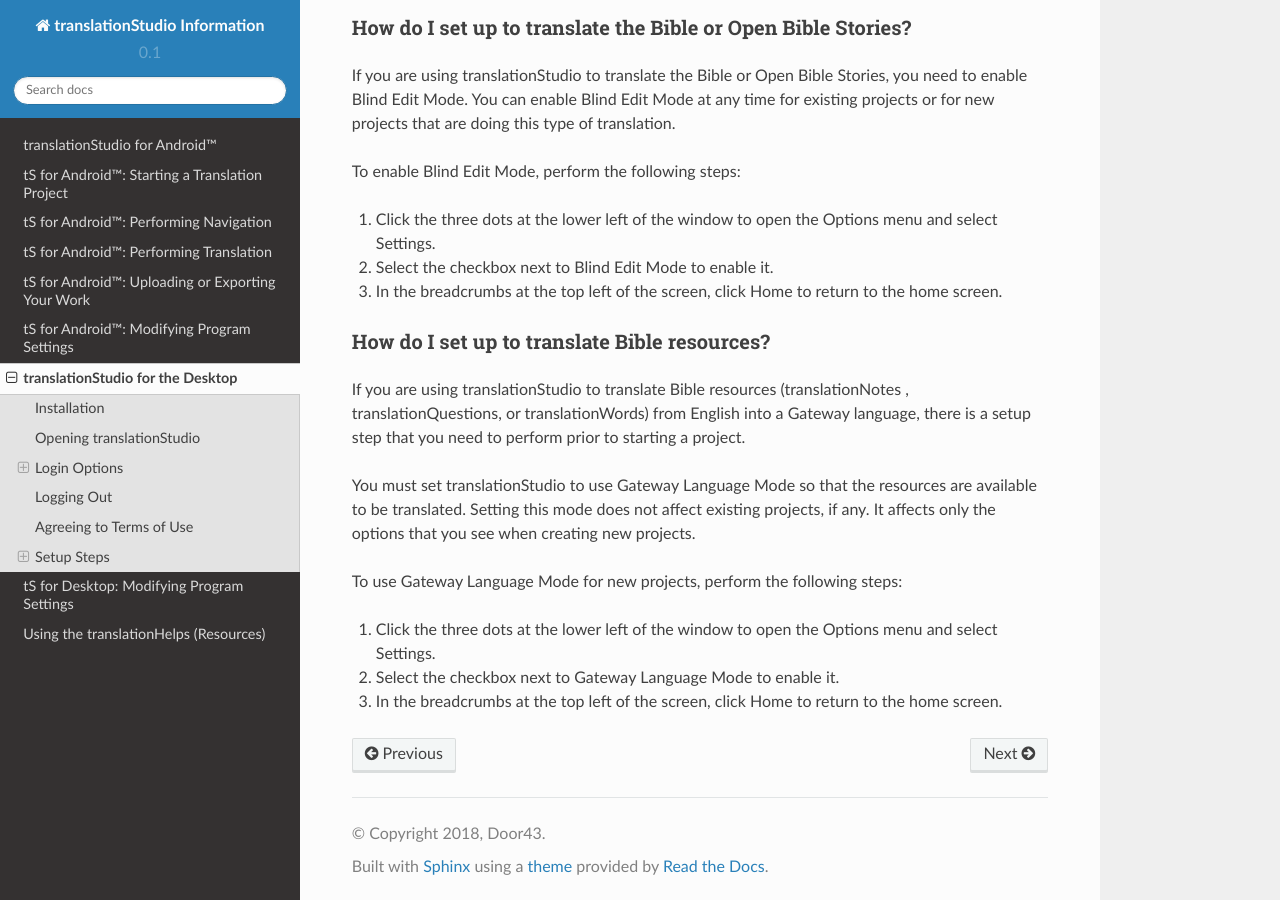
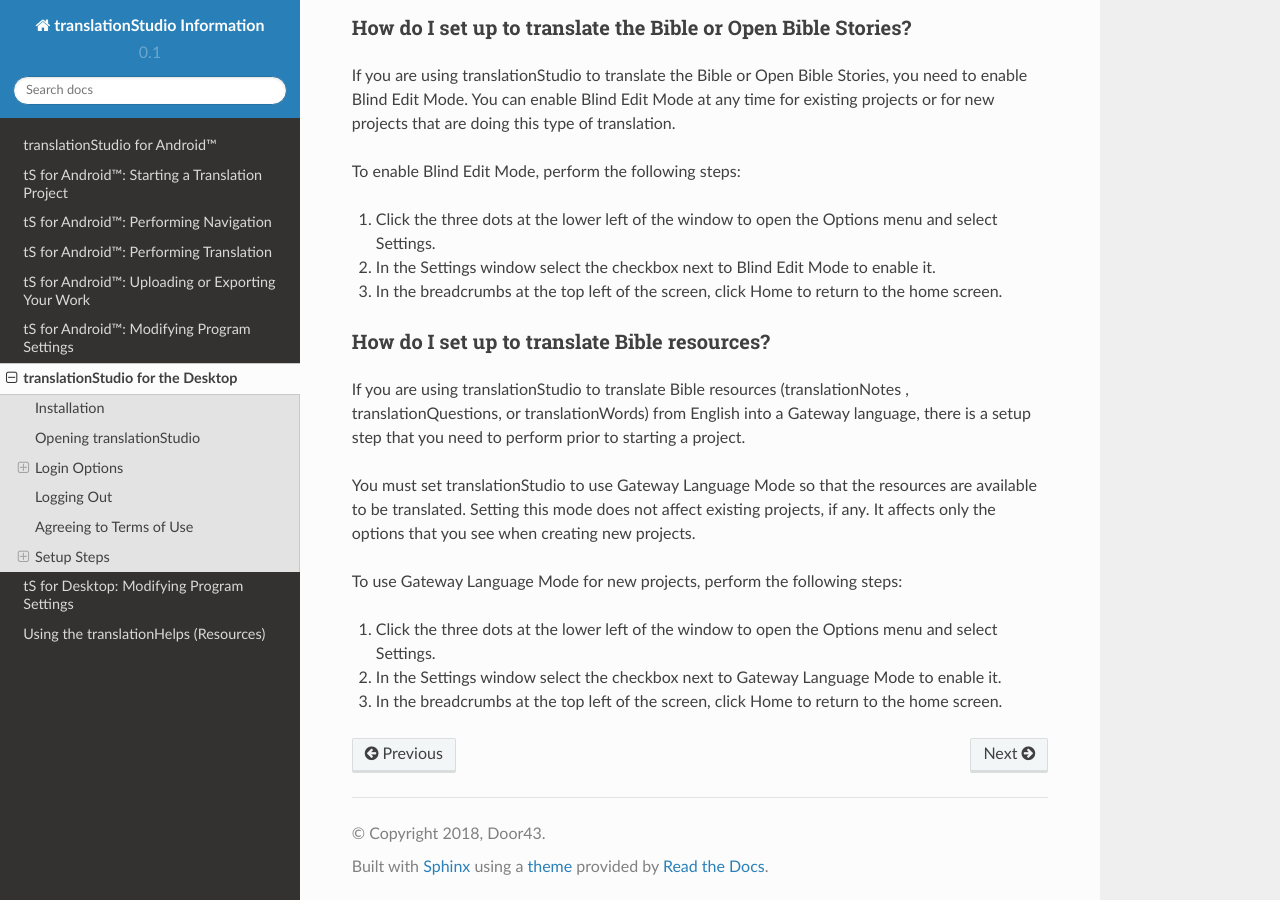
Before and after one commit to unfoldingWord-dev/translationStudio-Info, a Sphinx documentation site: the page built from docs/desktop.rst, in a window 1280 px wide and 900 px high, scrolled down 3702 px. Built offline with Sphinx 7.4.7 and the Read the Docs theme 2.0.0, drawn with Linux system fonts in a browser that asks for light colours; pages that are not in the unit, such as notebooks, are missing from menus.

Commit message:
Update desktop.rst

```diff
--- a/docs/desktop.rst
+++ b/docs/desktop.rst
@@ -164,7 +164,7 @@ To enable Blind Edit Mode, perform the following steps:
 
 1.	Click the three dots at the lower left of the window to open the Options menu and select Settings.
 
-2.	Select the checkbox next to Blind Edit Mode to enable it.
+2.	In the Settings window select the checkbox next to Blind Edit Mode to enable it.
 
 3.	In the breadcrumbs at the top left of the screen, click Home to return to the home screen.
 
@@ -179,6 +179,6 @@ To use Gateway Language Mode for new projects, perform the following steps:
 
 1.	Click the three dots at the lower left of the window to open the Options menu and select Settings.
 
-2.	Select the checkbox next to Gateway Language Mode to enable it.
+2.	In the Settings window select the checkbox next to Gateway Language Mode to enable it.
 
 3.	In the breadcrumbs at the top left of the screen, click Home to return to the home screen.
```
